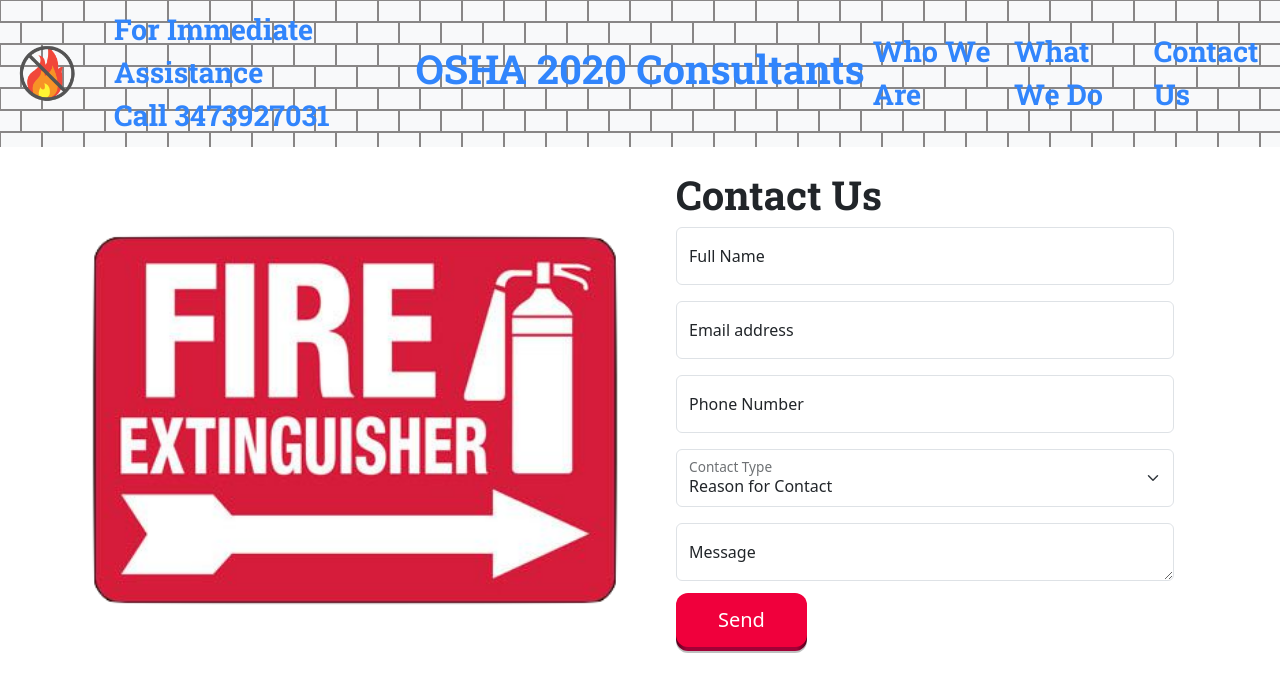
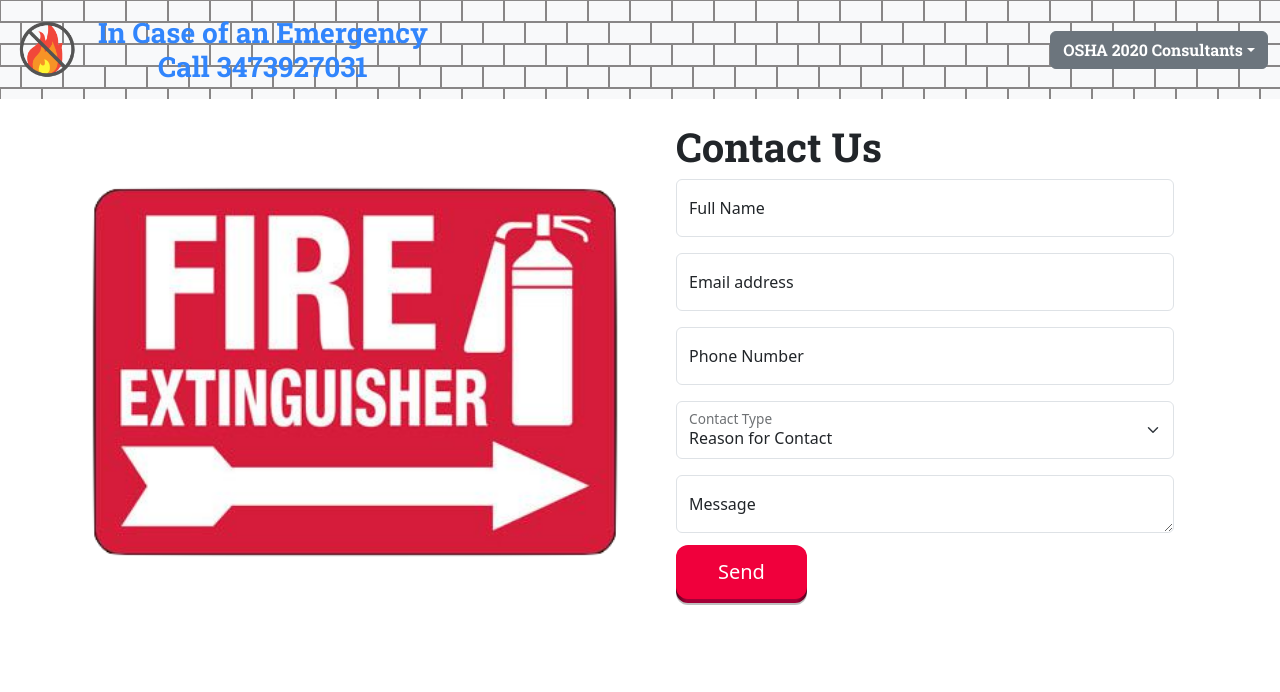
Before and after one commit to ronrain/fire-safety-guard, a React (Vite) app in the folder fire-safety-guard/: page /contact in a window 1280 px wide. Shown: the top 692 px of the page. Built offline with nearby package versions, Linux system fonts and the light colour scheme.

Commit message:
update navbar

```diff
--- a/fire-safety-guard/src/components/NavBar/NavBar.jsx
+++ b/fire-safety-guard/src/components/NavBar/NavBar.jsx
@@ -7,38 +7,38 @@ const NavBar = () => {
     <nav className="navbar navbar-expand-lg navbar-light bg-light">
       <div className="container-fluid">
         {/* Left side of the navbar */}
-        <div className="navbar-left navbar-nav me-auto mb-2 mb-lg-0">
-          <a className="navbar-brand" href="/">
-            <img src="./logo.png" alt="Logo" className="navbar-brand " style={{ width: '70px', height: 'auto', textDecoration: 'none', textDecorationLine: 'none', color: '#222725' }} />
+        <div className="d-flex align-items-center">
+          <a className="navbar-brand me-3" href="/">
+            <img src='./logo.png' alt="Logo" style={{ width: '70px', height: 'auto' }} />
           </a>
-          <a href="tel:+3473927031" className="phone-number mr-3" style={{color: '#3185fc', fontSize:'1.8rem'}}>
-            <strong>For Immediate Assistance <br /> Call 3473927031</strong>
-          </a>
+        {/* Center content */}
+        <h3 href="tel:+3473927031" className="navbar-text text-center mb-0 phone-number me-auto" style={{ color: '#3185fc' }}><strong>In Case of an Emergency <br />Call 3473927031</strong></h3>
         </div>
         {/* Right side of the navbar */}
-        <ul class="nav justify-content-center">
-  <li class="nav-item">
-    <h1 class="nav-text" style={{color: '#3185fc'}}>OSHA 2020 Consultants</h1>
-  </li>
-  </ul>
-        <div className="navbar-right nav justify-content-end">
-          <ul className="navbar-nav ms-auto mb-2 mb-lg-0" style={{fontSize:'1.8rem', color:'#3185fc'}}>
+        <div className="d-flex align-items-center">
+          {/* Links dropdown menu */}
+          <div className="dropdown justify-content-end">
+            <button className="btn btn-secondary dropdown-toggle" type="button" id="dropdownMenuButton" data-bs-toggle="dropdown" aria-expanded="false">
+            OSHA 2020 Consultants
+            </button>
+            <ul className="dropdown-menu dropdown-menu-end" aria-labelledby="dropdownMenuButton">
               <li className="nav-item">
-              <Link to="/about" className="nav-link ms-auto mb-2 mb-lg-0" style={{color: '#3185fc'}}>
+                <Link to="/about" className="nav-link" style={{ color: '#3185fc' }}>
                   Who We Are
                 </Link>
               </li>
               <li className="nav-item">
-              <Link to="/details" className="nav-link ms-auto mb-2 mb-lg-0" style={{color: '#3185fc'}}>
+                <Link to="/details" className="nav-link" style={{ color: '#3185fc' }}>
                   What We Do
                 </Link>
               </li>
               <li className="nav-item">
-              <Link to="/contact" className="nav-link ms-auto mb-2 mb-lg-0" style={{color: '#3185fc'}}>
+                <Link to="/contact" className="nav-link" style={{ color: '#3185fc' }}>
                   Contact Us
                 </Link>
             </li>
           </ul>
+        </div>
         </div>
       </div>
     </nav>
```
Lines whose indentation alone changed are shown as unchanged.
